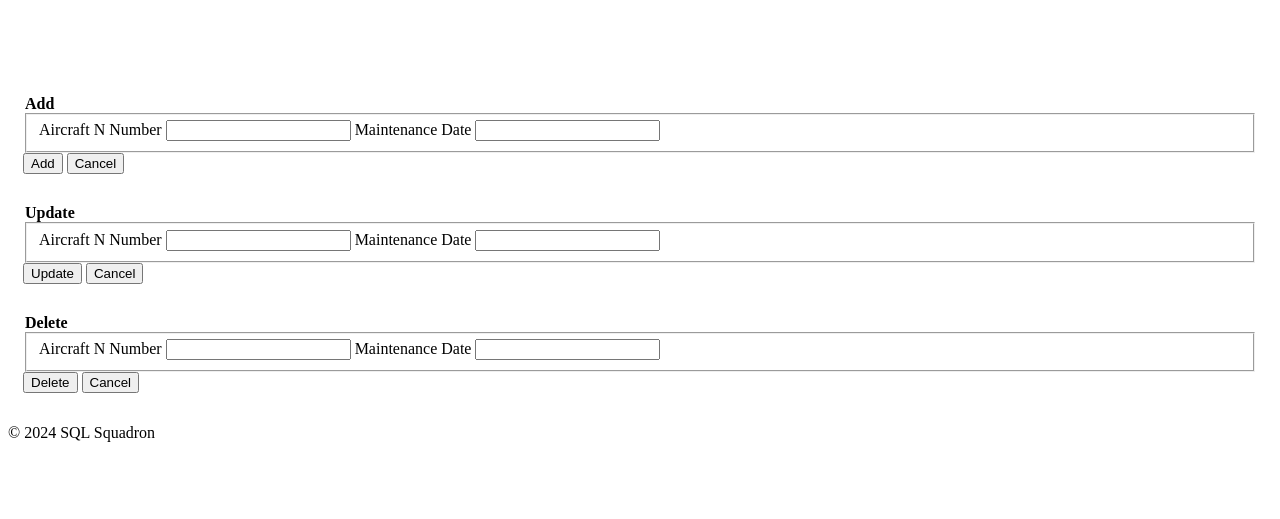
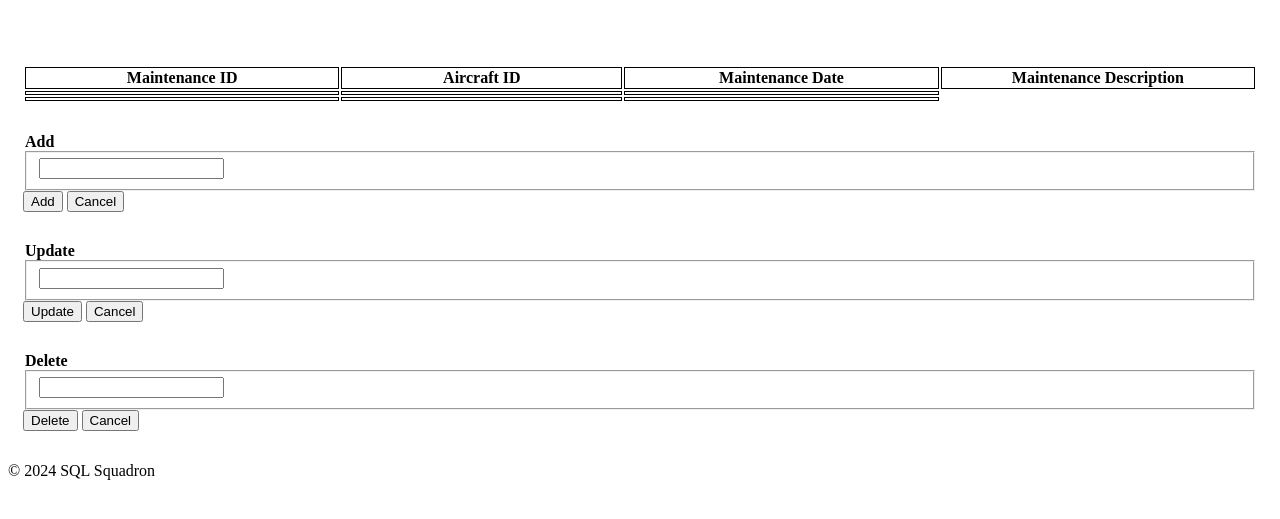
Before and after one commit to emburyj/Airworthiness_Database, a Flask app: template templates/Maintenance_Records.html in a window 1280 px wide. Shown: the part 225-744 px from the top of the page. Run offline with Flask 3, Linux system fonts and the light colour scheme; the template is opened without the code that fills it, so the values that code supplies are empty; some libraries are stand-ins or nearby versions.

Commit message:
Updated DDL and DML.

```diff
--- a/templates/Maintenance_Records.html
+++ b/templates/Maintenance_Records.html
@@ -7,17 +7,21 @@
 <table>
     <tbody>
         <tr>
-            {% for entity in entities %}
-                <th>{{ entity }}</th>
-            {% endfor %}
+            <th>Maintenance ID</th>
+            <th>Aircraft ID</th>
+            <th>Maintenance Date</th>
+            <th>Maintenance Description</th>
         </tr>
-        {% for record in data %}
         <tr>
-            <td>{{ record.MID }}</td>
-            <td>{{ record.AID }}</td>
-            <td>{{ record.Date }}</td>
+            <td></td>
+            <td></td>
+            <td></td>
         </tr>
-        {% endfor %}
+        <tr>
+            <td></td>
+            <td></td>
+            <td></td>
+        </tr>
     </tbody>
 </table>
 
@@ -27,12 +31,10 @@
 <form method="POST">
     <legend><strong>Add {{ page_name }}</strong></legend>
     <fieldset>
-        <label>Aircraft N Number</label>
-        <input type="text" name="NNumber">
-        <label>Maintenance Date</label>
-        <input type="text" name="MaintenanceDate">
+        <label></label>
+        <input type="" name="">
     </fieldset>
-    <input class="btn" type="submit" id="NewMaintenance" value="Add">
+    <input class="btn" type="submit" id="" value="Add">
     <input class="btn" type="button" value="Cancel">
 </form>
 {% endblock %}
@@ -41,12 +43,10 @@
 <form method="POST">
     <legend><strong>Update {{ page_name }}</strong></legend>
     <fieldset>
-        <label>Aircraft N Number</label>
-        <input type="text" name="NNumber">
-        <label>Maintenance Date</label>
-        <input type="text" name="MaintenanceDate">
+        <label></label>
+        <input type="" name="">
     </fieldset>
-    <input class="btn" type="submit" id="UpdateMaintenance" value="Update">
+    <input class="btn" type="submit" id="" value="Update">
     <input class="btn" type="button" value="Cancel">
 </form>
 {% endblock %}
@@ -55,12 +55,10 @@
 <form method="POST">
     <legend><strong>Delete {{ page_name }}</strong></legend>
     <fieldset>
-        <label>Aircraft N Number</label>
-        <input type="text" name="NNumber">
-        <label>Maintenance Date</label>
-        <input type="text" name="MaintenanceDate">
+        <label></label>
+        <input type="" name="">
     </fieldset>
-    <input class="btn" type="submit" id="DeleteMaintenance" value="Delete">
+    <input class="btn" type="submit" id="" value="Delete">
     <input class="btn" type="button" value="Cancel">
 </form>
 {% endblock %}
```
